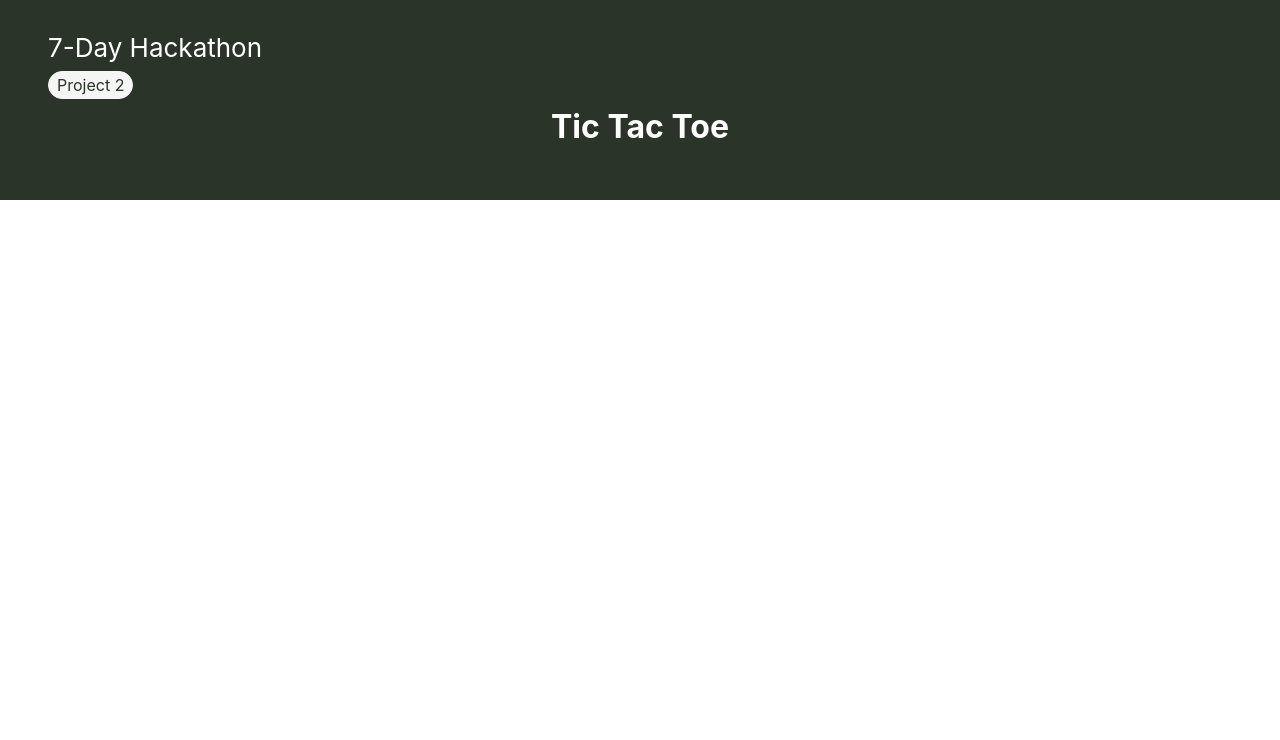
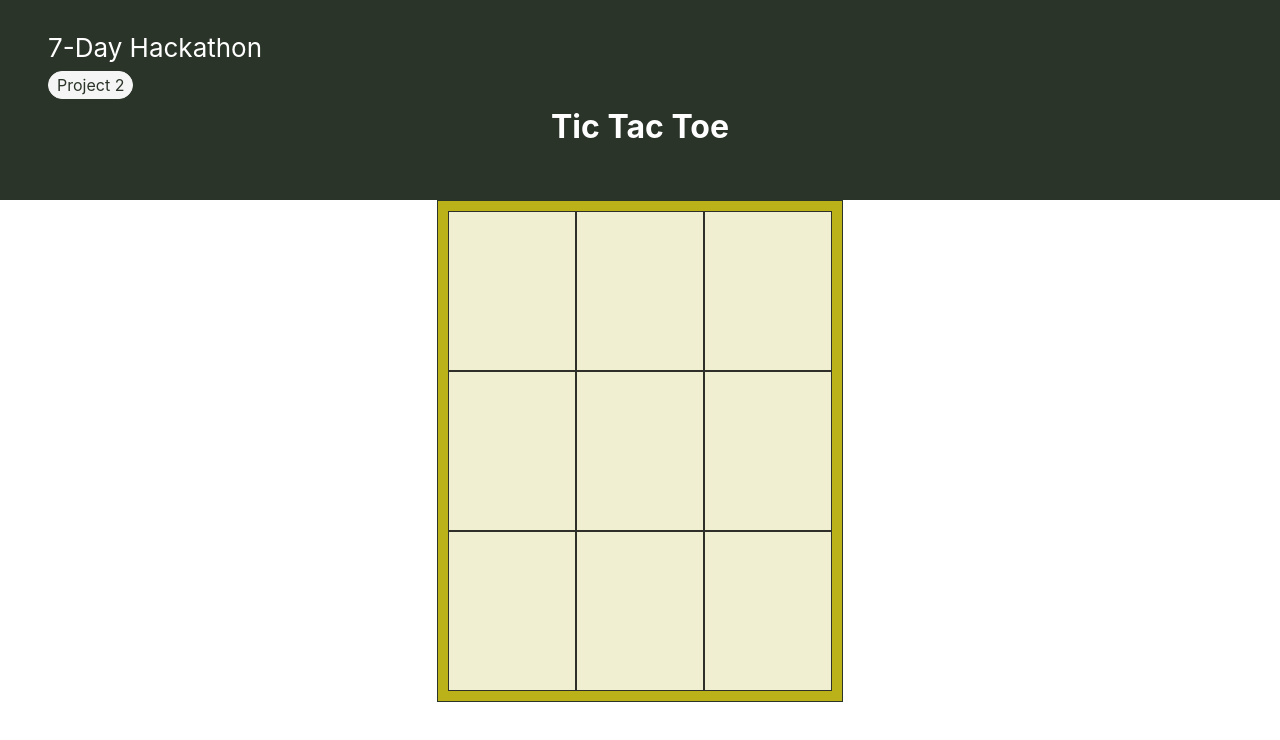
Before and after one commit to andrewhenin/tic-tac-toe, a React (Create React App) app: page / in a window 1280 px wide. Shown: the top 740 px of the page. Built offline with nearby package versions, Linux system fonts and the light colour scheme.

Commit message:
gameboard now displays; box size changes when I select the box

```diff
--- a/src/App.css
+++ b/src/App.css
@@ -1,35 +1,14 @@
 .App {
-  text-align: center;
-}
-
-.App-logo {
-  height: 40vmin;
-  pointer-events: none;
-}
-
-@media (prefers-reduced-motion: no-preference) {
-  .App-logo {
-    animation: App-logo-spin infinite 20s linear;
-  }
-}
-
-
-.App-link {
-  color: #61dafb;
-}
-
-@keyframes App-logo-spin {
-  from {
-    transform: rotate(0deg);
-  }
-  to {
-    transform: rotate(360deg);
-  }
+  width: 100%;
+  height: 100%;
+  display: flex;
+  flex-direction: column;
+  align-items: center;
 }
 
 .App-header {
   background-color: #2a3428;
-  min-height: 25vh;
+  height: 25vh;
   display: flex;
   flex-direction: column;
   align-items: flex-start;
@@ -60,8 +39,37 @@
   margin-top: 0.5rem;
   font-size: 2rem;
   font-weight: bold;
+  width: 100vw;
+  height: 100vh;
+  text-align: center;
+}
+
+.game-board {
+  width: 30vw;
+  height: 60vh;
+  display: grid;
+  grid-template-columns: repeat(3, 1fr);
+  background-color: #bbb119;
+  border: #2a3428 1px solid;
+  padding: 10px;
+}
+
+.box {
+  display: flex;
+  align-items: center;
+  background-color: rgba(255, 255, 255, 0.8);
+  border: 1px solid rgba(0, 0, 0, 0.8);
+  padding: 10px;
+  font-size: 30px;
+  justify-content: center;
+}
+
+.game-frame {
+  display: flex;
   width: 100%;
   height: 100%;
-  align-items: flex-start;
+  flex-direction: column;
+  align-items: center;
   justify-content: center;
+
 }
--- a/src/App.tsx
+++ b/src/App.tsx
@@ -1,6 +1,43 @@
+import React, { useState } from 'react';
 import './App.css';
 
+
 function App() {
+
+  const [board, setBoard] = useState(Array(9).fill(null));
+  const [player, setPlayer] = useState("x");
+  const [winner, setWinner] = useState(null);
+
+  const checkWinner = (board: any) => {}
+
+  const handleMakeSelection = (index: number) => {
+    if (board[index] === null && !winner) {
+      const newBoard = [...board];
+      newBoard[index] = player;
+      setBoard(newBoard);
+      setPlayer(player === "x" ? "o" : "x");
+    }
+  }
+
+  const handleReset = () => {
+    setBoard(Array(9).fill(" "));
+    setPlayer("x");
+    setWinner(null);
+  }
+
+  const boardGrid = () => {
+    return (
+      <div className="game-board">
+        {board.map((value, index) => {
+          return (
+            <div className="box" key={index} onClick={() => handleMakeSelection(index)}>
+              {value ? value : " "}
+            </div>
+          )})}
+      </div>
+    );
+  };
+
   return (
     <div className="App">
       <header className="App-header">
@@ -16,6 +53,9 @@ function App() {
           Tic Tac Toe
         </div>
       </header>
+      <div className="game-frame">
+        {boardGrid()}
+      </div>
     </div>
   );
 }
```
Also changed, not shown: 1 other file (tests, documents, lock files or other folders).
